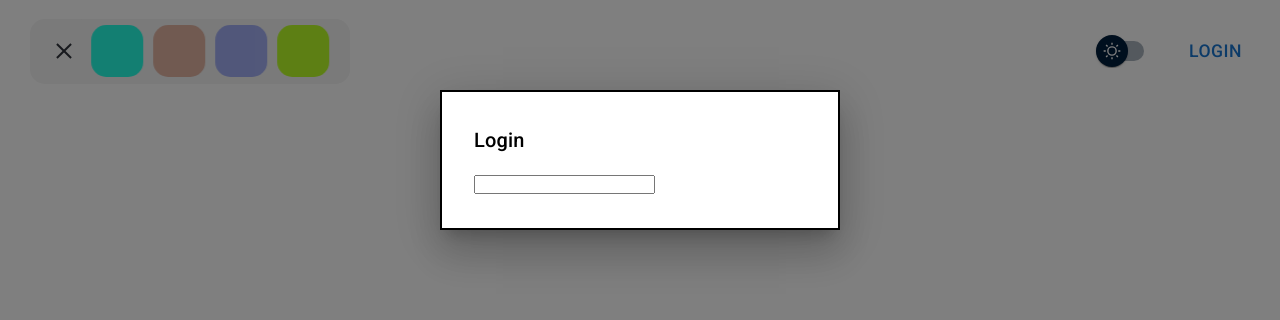
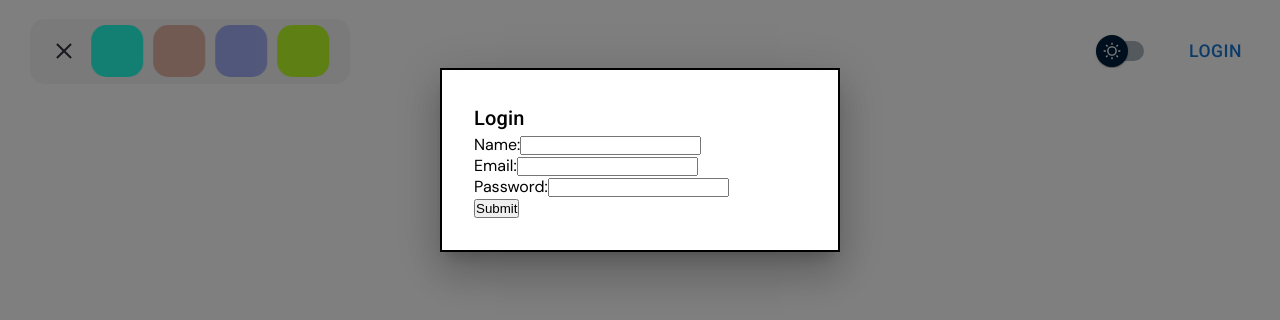
Before and after one commit to adamchmski/sticky-note-app, a React (Vite) app: page / in a window 1280 px wide. Both pictures are taken after a click on the button "LOGIN". Shown: the top 320 px of the page. Built offline with nearby package versions, Linux system fonts and the light colour scheme; no server answers.

Commit message:
have a basic login form that just logs to console on submit

```diff
--- a/src/components/Login.jsx
+++ b/src/components/Login.jsx
@@ -1,8 +1,9 @@
-import * as React from "react";
+import React, { useState } from "react";
 import Box from "@mui/material/Box";
 import Button from "@mui/material/Button";
 import Typography from "@mui/material/Typography";
 import Modal from "@mui/material/Modal";
+// import Input from "../components/Input";
 import "@fontsource/roboto/300.css";
 import "@fontsource/roboto/400.css";
 import "@fontsource/roboto/500.css";
@@ -24,6 +25,28 @@ export default function BasicModal() {
   const [open, setOpen] = React.useState(false);
   const handleOpen = () => setOpen(true);
   const handleClose = () => setOpen(false);
+  const [nameValue, setNameValue] = useState("");
+  const [emailValue, setEmailValue] = useState("");
+  const [passwordValue, setPasswordValue] = useState("");
+
+  const nameInputHandler = (e) => {
+    setNameValue(e.target.value);
+  };
+
+  const emailInputHandler = (e) => {
+    setEmailValue(e.target.value);
+  };
+
+  const passwordInputHandler = (e) => {
+    setPasswordValue(e.target.value);
+  };
+
+  const handleSubmit = (e) => {
+    e.preventDefault();
+    console.log(nameValue);
+    console.log(emailValue);
+    console.log(passwordValue);
+  };
 
   return (
     <div>
@@ -43,9 +66,36 @@ export default function BasicModal() {
           <Typography id="modal-modal-title" variant="h6" component="h2">
             Login
           </Typography>
-          <Typography id="modal-modal-description" sx={{ mt: 2 }}>
-            <input type="text"></input>
-          </Typography>
+          <form onSubmit={handleSubmit}>
+            <label htmlFor="name">Name:</label>
+            <input
+              id="name"
+              type="text"
+              name="name"
+              onChange={nameInputHandler}
+              value={nameValue}
+            ></input>
+            <br />
+            <label htmlFor="email">Email:</label>
+            <input
+              id="email"
+              type="email"
+              name="email"
+              onChange={emailInputHandler}
+              value={emailValue}
+            ></input>
+            <br />
+            <label htmlFor="password">Password:</label>
+            <input
+              id="password"
+              type="password"
+              name="password"
+              onChange={passwordInputHandler}
+              value={passwordValue}
+            ></input>
+            <br />
+            <button type="submit">Submit</button>
+          </form>
         </Box>
       </Modal>
     </div>
```
